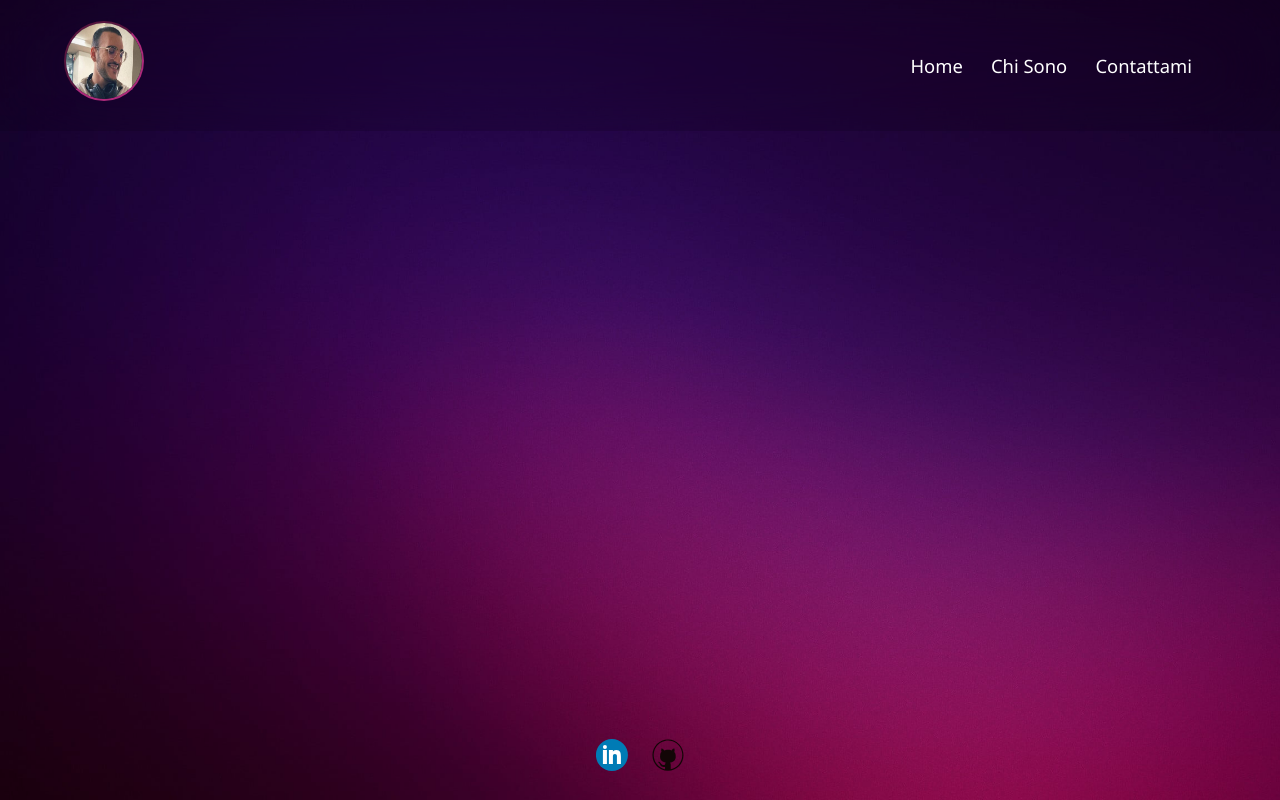
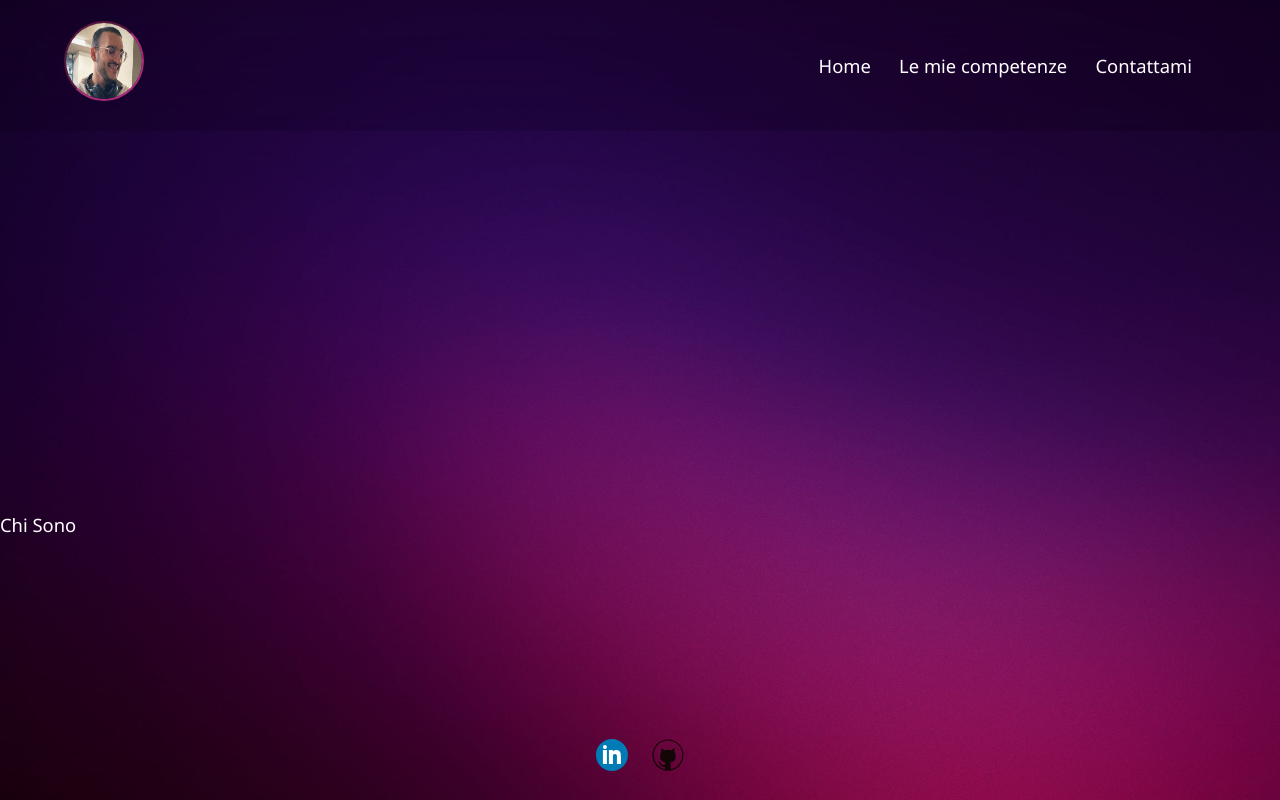
Before and after one commit to Salvatore-Ossino/S2I-PORTFOLIO-PROJECT, a plain HTML site: page index.html in a window 1280 px wide. Drawn offline with nearby package versions, Linux system fonts and the light colour scheme.

Commit message:
Added skills div, to be fixed and modified

```diff
--- a/index.html
+++ b/index.html
@@ -28,12 +28,16 @@
 
     <nav class="navbar">
       <a href="#" style="--i:0;">Home</a>
-      <a href="#" style="--i:1;">Chi Sono</a>
+      <a href="#" style="--i:1;">Le mie competenze</a>
       <a href="#" style="--i:2;">Contattami</a>
     </nav>
 
   </header>
 
+  <!-- Who am I-->
+  <div class="smalldescrip"> <!-- To be checked and fixed-->
+  <p> Chi Sono </p>
+  </div>
 
     <!-- Social Icons at the bottom of the page-->
 
@@ -48,4 +52,5 @@
   </div>
 
 </body>
+
 </html>
--- a/styles.css
+++ b/styles.css
@@ -72,7 +72,20 @@ body{
 #check{
   display: none;
 }
+/****************/
 
+/*To be checked and fixed*/
+
+.smalldescrip{
+padding-top: 40%;
+font-size: 1.15rem;
+color: white;
+text-decoration: none;
+font-weight: 400;
+}
+
+
+/*Social Icons*/
 .icons{
   font-size: 2.8rem;
   color: white;
@@ -96,11 +109,12 @@ body{
   font-size: 2em;
   text-decoration: none;
 }
+
 .socialico img {
   width: 1em;
   height: 1em;
 }
-
+/****************/
 
 /*BREAKPOINTS*/
 
```
